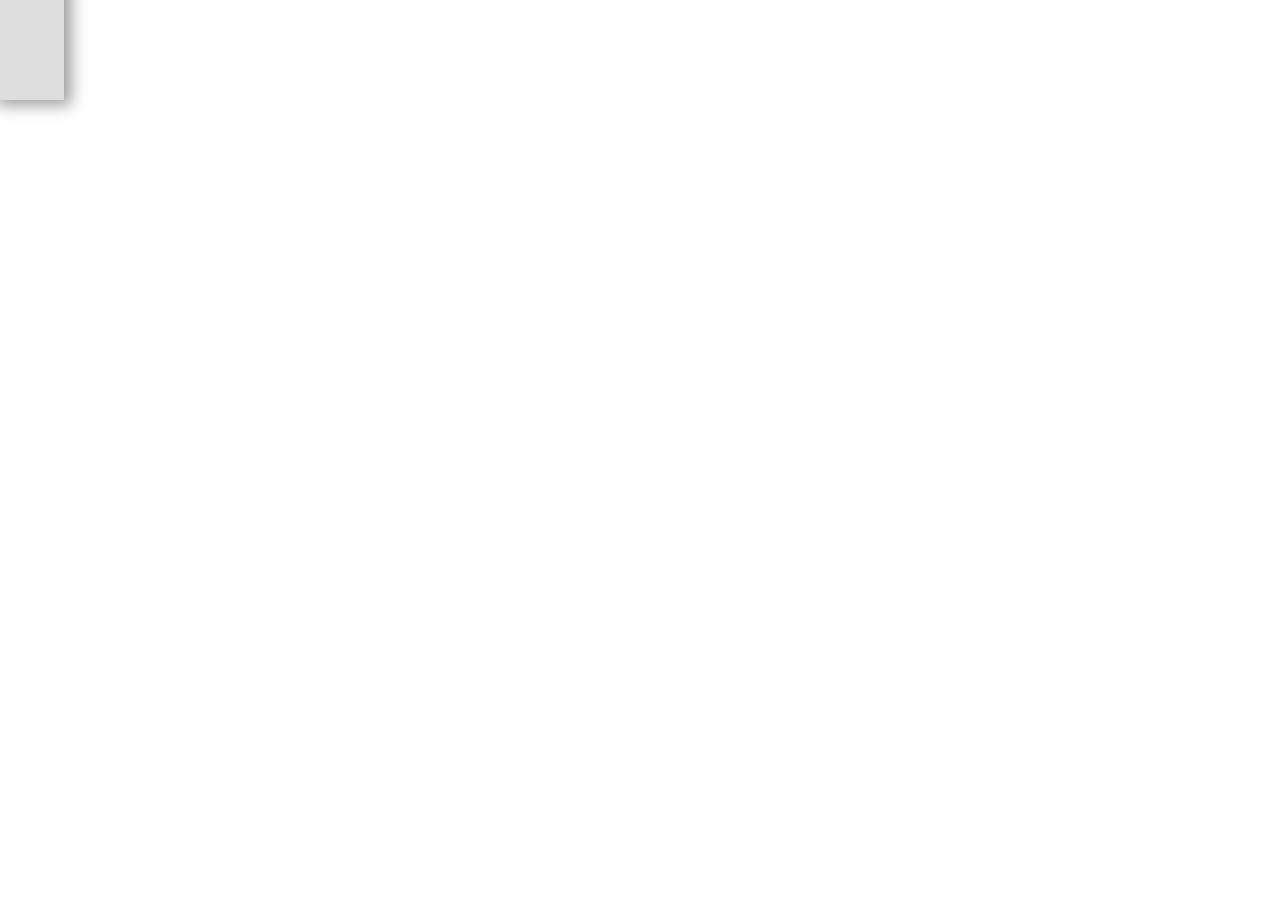
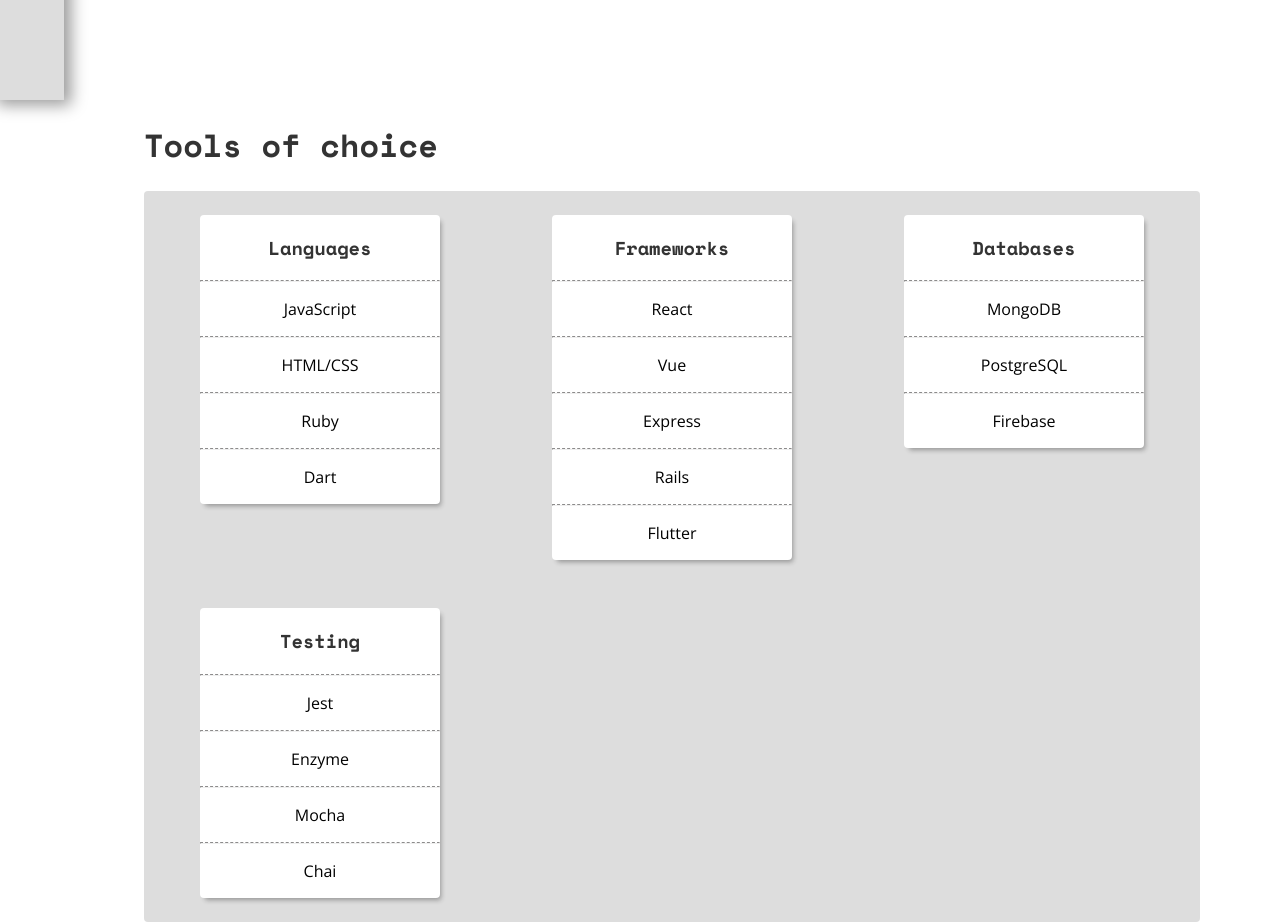
Before and after one commit to p12y/portfolio, a React (Create React App) app: page / in a window 1280 px wide. Shown: the part 700-1622 px from the top of the page. Before the commit the page ends 800 px from the top, so only its background shows below. Built offline with nearby package versions, Linux system fonts and the light colour scheme.

Commit message:
Add tools component

```diff
--- a/src/components/App.js
+++ b/src/components/App.js
@@ -2,6 +2,7 @@
 import Navbar from './Navbar';
 import ThemeButton from './ThemeButton';
 import About from './About';
+import Tools from './Tools';
 
 function App() {
   return (
@@ -9,6 +10,7 @@
       <Navbar />
       <ThemeButton />
       <About />
+      <Tools />
     </div>
   );
 }
--- /dev/null
+++ b/src/components/Tools.js
@@ -0,0 +1,124 @@
+import React from 'react';
+import styled from 'styled-components';
+
+const Title = styled.h1`
+  color: #333;
+  font-family: 'Space Mono', monospace;
+`;
+
+const Container = styled.div`
+  margin-left: 5rem;
+  margin-right: 5rem;
+  margin-bottom: 5rem;
+`;
+
+const Section = styled.div`
+  width: auto;
+  height: auto;
+  background: #ddd;
+  border-radius: 4px;
+  display: grid;
+  margin: auto;
+  grid-template-columns: repeat(auto-fill, minmax(18rem,1fr));
+  align-items: center;
+  justify-content: center;
+`;
+
+const ToolContainer = styled.div`
+  background: white;
+  width: 15rem;
+  height: auto;
+  border-radius: 4px;
+  margin: auto;
+  margin-top: 1.5rem;
+  margin-bottom: 1.5rem;
+  align-self: start;
+  -webkit-box-shadow: 3px 4px 5px -2px rgba(0,0,0,0.33);
+  -moz-box-shadow: 3px 4px 5px -2px rgba(0,0,0,0.33);
+  box-shadow: 3px 4px 5px -2px rgba(0,0,0,0.33);
+  text-align: center;
+  padding-bottom: 0.5rem;
+`;
+
+const ToolHeader = styled.h3`
+  color: #333;
+  font-family: 'Space Mono', monospace;
+`;
+
+const Hr = styled.hr`
+  border-top: 1px dashed #8c8b8b;
+`;
+
+const Ul = styled.ul`
+  list-style-type: none;
+  margin: 0;
+  padding: 0;
+`;
+
+const Li = styled.li`
+  padding: 0.5rem;
+  font-family: 'Open Sans', sans-serif;
+`;
+
+function ToolCard({ title, tools }) {
+  return (
+    <ToolContainer>
+      <ToolHeader>{title}</ToolHeader>
+      <Hr />
+      <Ul>
+        {tools.map((tool, index) => {
+          return (
+            <div key={tool}>
+              <Li>{tool}</Li>
+              {index === tools.length - 1 ? '' : <Hr />}
+            </div>
+          );
+        })}
+      </Ul>
+    </ToolContainer>
+  );
+}
+
+function Tools() {
+  const languages = [
+    'JavaScript',
+    'HTML/CSS',
+    'Ruby',
+    'Dart',
+  ];
+
+  const frameworks = [
+    'React',
+    'Vue',
+    'Express',
+    'Rails',
+    'Flutter',
+  ];
+
+  const databases = [
+    'MongoDB',
+    'PostgreSQL',
+    'Firebase',
+  ];
+
+  const testing = [
+    'Jest',
+    'Enzyme',
+    'Mocha',
+    'Chai',
+  ];
+
+  return (
+    <Container>
+      <Title>Tools of choice</Title>
+      <Section>
+        <ToolCard title="Languages" tools={languages} />
+        <ToolCard title="Frameworks" tools={frameworks} />
+        <ToolCard title="Databases" tools={databases} />
+        <ToolCard title="Testing" tools={testing} />
+      </Section>
+    </Container>
+  );
+}
+
+export default Tools;
```
